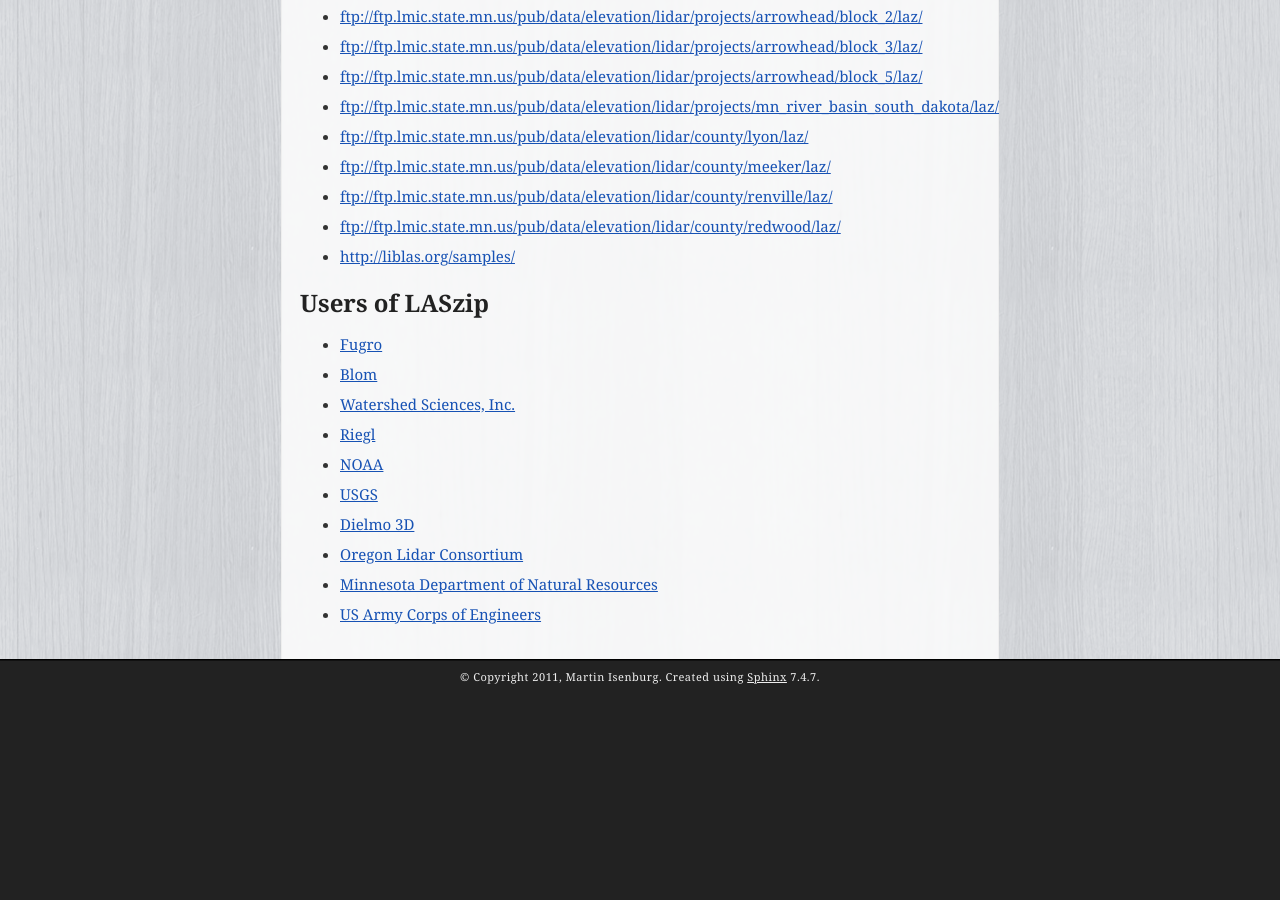
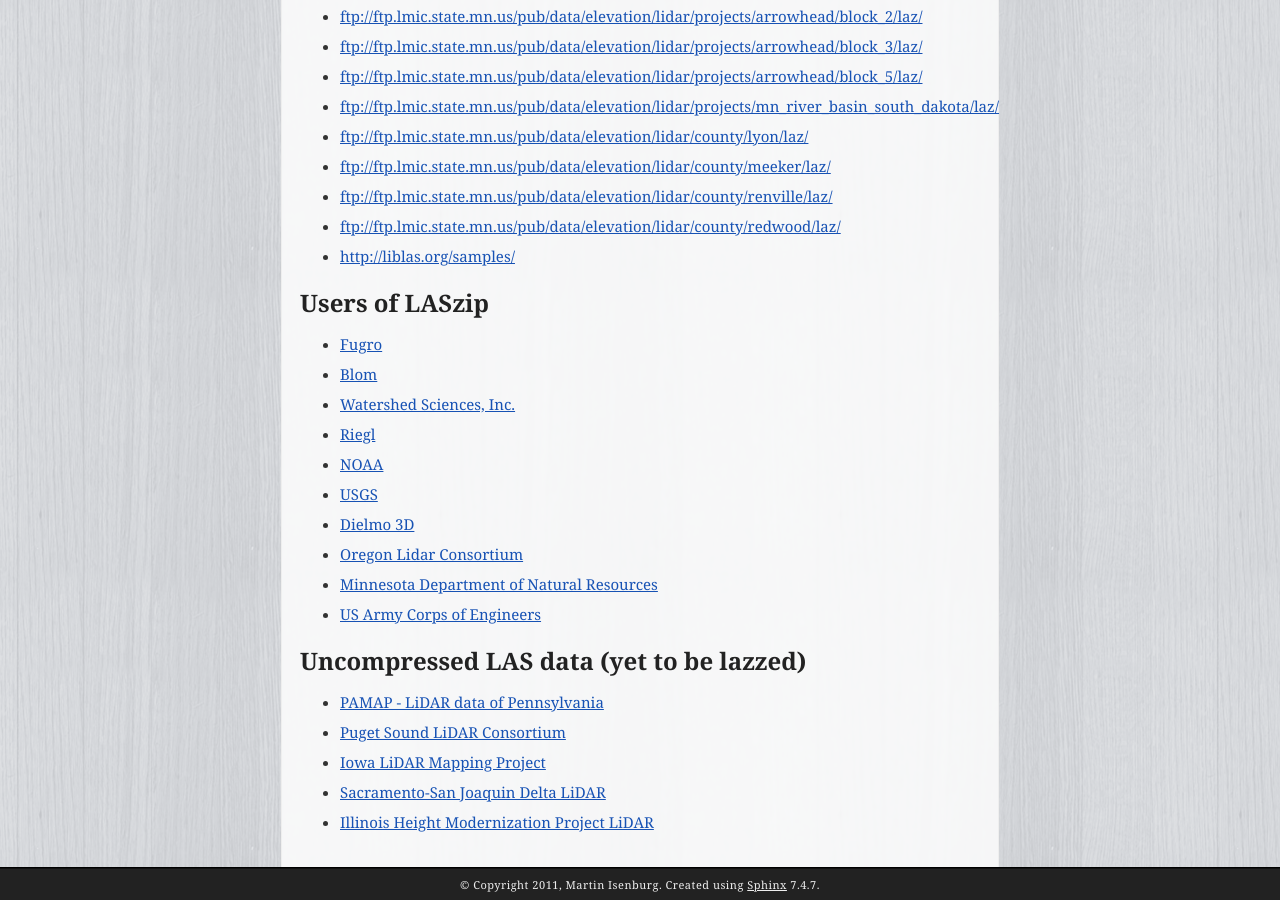
Before and after one commit to LASzip/LASzip, a Sphinx documentation site: the page built from docs/source/index.rst, in a window 1280 px wide and 900 px high, scrolled down 2230 px. Built offline with Sphinx 7.4.7, drawn with Linux system fonts in a browser that asks for light colours; before the commit the page ends 2922 px from its top, so only the background shows below that.

Commit message:
link some uncompressed LAS archives

```diff
--- a/docs/source/index.rst
+++ b/docs/source/index.rst
@@ -134,6 +134,15 @@
 * `Minnesota Department of Natural Resources <http://www.dnr.state.mn.us/>`_
 * `US Army Corps of Engineers <http://erdc.usace.army.mil/>`_
 
+Uncompressed LAS data (yet to be lazzed)
+------------------------------------------------------------------------------
+
+* `PAMAP - LiDAR data of Pennsylvania <ftp://pamap.pasda.psu.edu/pamap_lidar/>`_
+* `Puget Sound LiDAR Consortium <http://pugetsoundlidar.ess.washington.edu/lidardata/>`_
+* `Iowa LiDAR Mapping Project <http://geotree2.geog.uni.edu/IowaLidar/>`_
+* `Sacramento-San Joaquin Delta LiDAR <ftp://atlas.ca.gov/pub/delta-vision/lidar2009/>`_
+* `Illinois Height Modernization Project LiDAR <http://www.isgs.illinois.edu/nsdihome/webdocs/ilhmp/data.html>`_
+
 .. toctree::
    :hidden:
 
```
